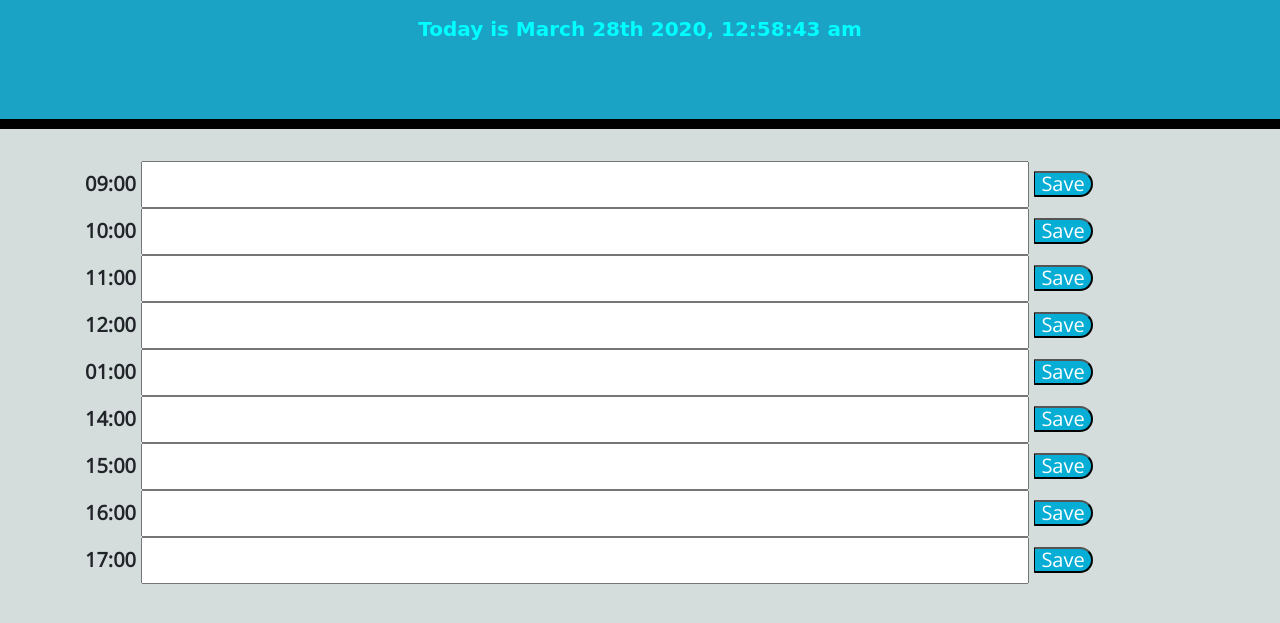
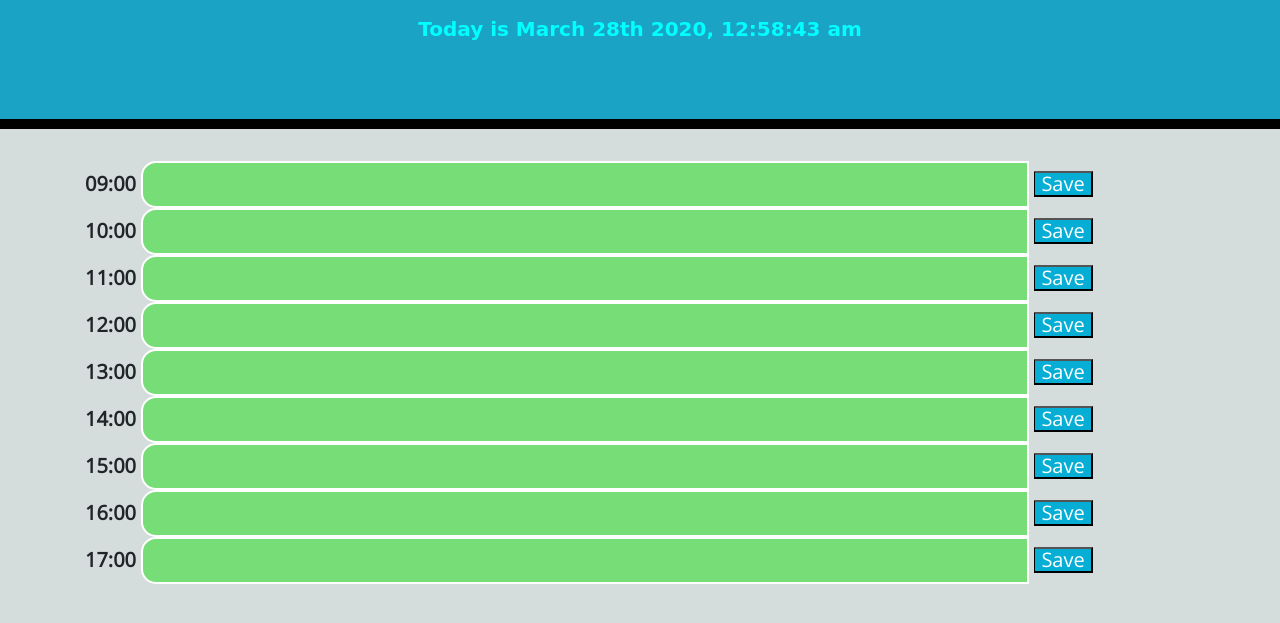
Before and after one commit to rodriguezh21/daily-planner.github.io, a plain HTML site: page index.html in a window 1280 px wide. Shown: the part 171-794 px from the top of the page. Drawn offline with nearby package versions, Linux system fonts and the light colour scheme.

Commit message:
colors are working

```diff
--- a/Assets/script.js
+++ b/Assets/script.js
@@ -2,6 +2,10 @@ $(document).ready(); {
 
     // Displays the Current Day
     $("#currentDay").text('Today is ' + moment().format('MMMM Do YYYY, h:mm:ss a'));
+
+
+
+
 
     // Gets the input value and stores it
         $('.saveBtn').on('click', function(e){
@@ -15,20 +19,40 @@ $(document).ready(); {
 
         })
 
-        // An attempt to change the color of the booking once clicked
-        $('saveBtn').on('click', function (){
-            $('.event').backgroundColor = red;
-        })
+        // Displays color depending on the time
+
+        $(".event").each(function() {
+        var timeSlot = parseInt($(this).attr("id").split("-")[1]);
+        console.log("Timeslot: "+timeSlot);
+
+        var currentTime = moment().format('HH').split(":");
+        console.log("CurrentTime: "+currentTime);
+
+
+        if (timeSlot < parseInt(currentTime[0])) {
+            $(this).addClass('past');
+        }
+        else if (parseInt(currentTime[0]) === timeSlot) {
+            console.log("Greater");
+            $(this).removeClass('past');
+            $(this).addClass('present');
+        }
+        else {
+            console.log("Less");
+            $(this).removeClass('past');
+            $(this).removeClass('present');
+            $(this).addClass('future')
+        }
+
+    } )
         // A loop for the times 9-17
             var displayTask = function(){
 
             for (i=9; i<18; i++)
 
-      $(".slot #"+i+"").val(localStorage.getItem(i))
-
-
+        //$(".slot #"+i+"").val(localStorage.getItem(i))
+        $("#hour-"+i).val(localStorage.getItem("hour-"+i));
         }
         displayTask();
 
-
 }
--- a/Assets/style.css
+++ b/Assets/style.css
@@ -13,10 +13,15 @@ body {
   color: coral;
   font-weight: bold;
   font-family: fantasy;
+  border: 2px solid ;
+  border-top-left-radius: 15px;
+  border-bottom-left-radius: 15px;
+
 }
 .slot {
   font-weight: bold;
   font-size: 20px;
+
 }
 
 .jumbotron {
@@ -36,19 +41,32 @@ body {
 
 .saveBtn {
   border-left: 1px solid black;
-  border-top-right-radius: 15px;
-  border-bottom-right-radius: 15px;
   background-color: #06AED5;
   color: white;
-
+  box-shadow: none;
 }
 
 .saveBtn:hover {
   font-size: 25px;
-  transition: all .1s ease-in-out;
+  outline:none;
 
 }
 #currentDay {
   color: aqua;
   font-weight: bold;
 }
+
+.past {
+  background-color: #929292;
+  color: coral;
+}
+
+.present {
+  background-color: #ff6961;
+  color: white;
+}
+
+.future {
+  background-color: #77dd77;
+  color: white;
+}
--- a/index.html
+++ b/index.html
@@ -31,40 +31,39 @@
     <div class="container">
       <!-- Timeblocks go here -->
 
-      <div class="slot">09:00
-        <input type="text" class="event" id="9">
+      <div class="slot" id="09">09:00
+        <input type="text" class="event" id="hour-9">
         <button class="saveBtn">Save</button>
-      </div>
       <div class="slot">10:00
-        <input type="text" class="event" id="10">
+        <input type="text" class="event" id="hour-10">
         <button class="saveBtn">Save</button>
       </div>
       <div class="slot">11:00
-        <input type="text" class="event" id="11">
+        <input type="text" class="event" id="hour-11">
         <button class="saveBtn">Save</button>
       </div>
       <div class="slot">12:00
-        <input type="text" class="event" id="12">
+        <input type="text" class="event" id="hour-12">
         <button class="saveBtn">Save</button>
       </div>
-      <div class="slot">01:00
-        <input type="text" class="event" id="13">
+      <div class="slot">13:00
+        <input type="text" class="event" id="hour-13">
         <button class="saveBtn">Save</button>
       </div>
       <div class="slot">14:00
-        <input type="text" class="event" id="14">
+        <input type="text" class="event" id="hour-14">
         <button class="saveBtn">Save</button>
       </div>
       <div class="slot">15:00
-        <input type="text" class="event" id="15">
+        <input type="text" class="event" id="hour-15">
         <button class="saveBtn">Save</button>
       </div>
       <div class="slot">16:00
-        <input type="text" class="event" id="16">
+        <input type="text" class="event" id="hour-16">
         <button class="saveBtn">Save</button>
       </div>
       <div class="slot">17:00
-        <input type="text" class="event" id="17">
+        <input type="text" class="event" id="hour-17">
         <button class="saveBtn">Save</button>
       </div> <br>
       <footer></footer>
```
Also changed, not shown: 1 other file.
